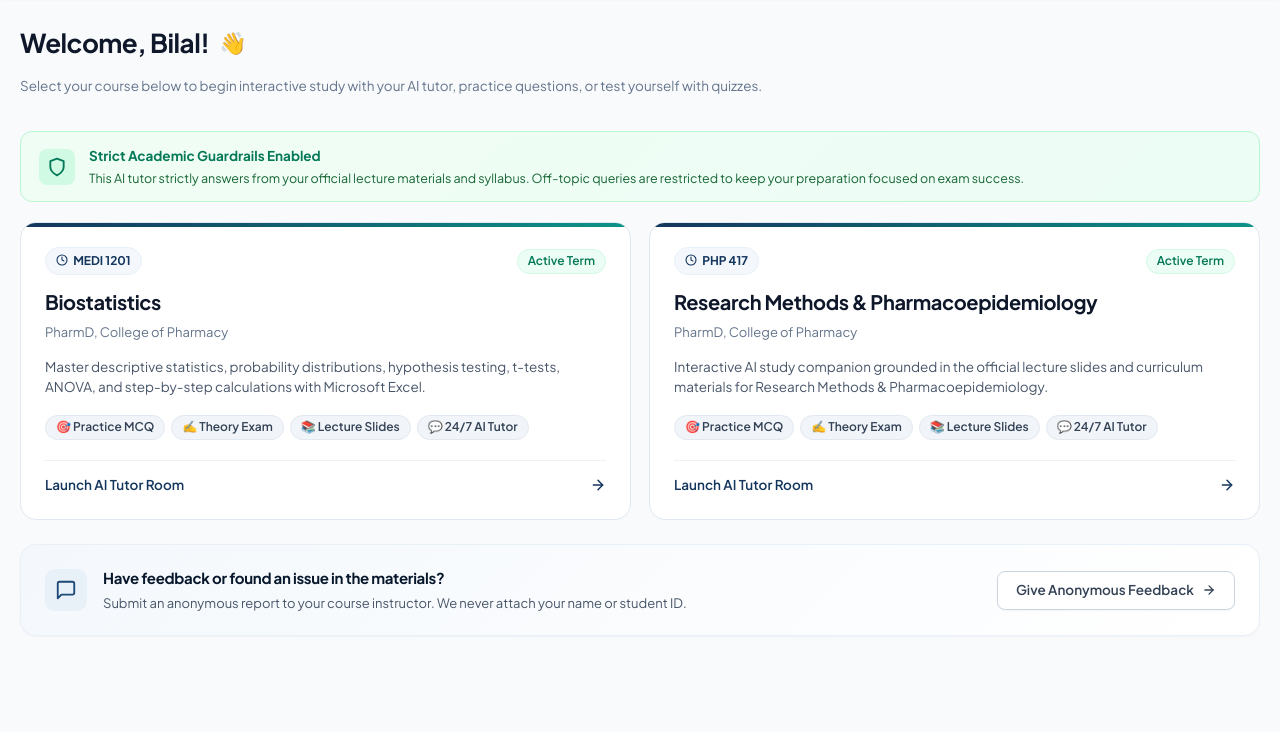
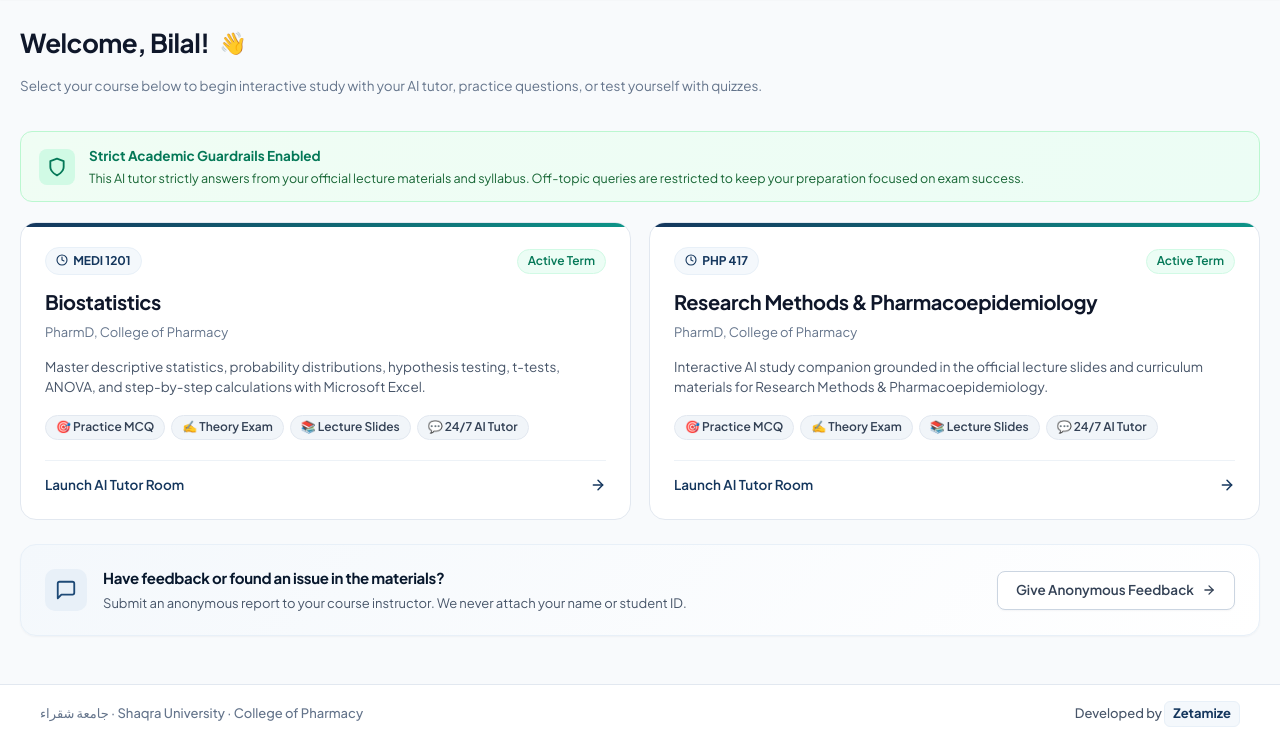
Before and after one commit to bilalaleem5/Shaqrauniversity, a Flask app: page /courses in a window 1280 px wide. Shown: the part 68-811 px from the top of the page. Before the commit the page ends 705 px from the top, so only its background shows below. Run offline with Flask 3, Linux system fonts and the light colour scheme; a user stored in the database is signed in; data comes from the database, SQL or seed files in the repository; both versions use the stored data as it was after the commit; data that the repository does not hold is empty; some libraries are stand-ins or nearby versions.

Commit message:
Add 'Developed by Zetamize' footer attribution with link to zetamize.com across all pages and landing page

```diff
--- a/static/style.css
+++ b/static/style.css
@@ -80,6 +80,12 @@ body {
   line-height: 1.5;
   -webkit-font-smoothing: antialiased;
   min-height: 100vh;
+  display: flex;
+  flex-direction: column;
+}
+
+.page-body {
+  flex: 1 0 auto;
 }
 
 /* Headings & Text */
@@ -2436,3 +2442,94 @@ textarea.big {
     justify-content: flex-end;
   }
 }
+
+/* ==========================================================================
+   Footer & Developer Attribution
+   ========================================================================== */
+.site-footer {
+  margin-top: auto;
+  border-top: 1px solid var(--border);
+  background: #ffffff;
+  padding: 16px 24px;
+  font-size: 13px;
+  color: var(--text-muted);
+}
+
+.site-footer-inner {
+  max-width: 1200px;
+  margin: 0 auto;
+  display: flex;
+  align-items: center;
+  justify-content: space-between;
+  gap: 16px;
+  flex-wrap: wrap;
+}
+
+.site-footer-copy {
+  display: flex;
+  align-items: center;
+  gap: 8px;
+  color: var(--slate-500);
+  font-weight: 500;
+}
+
+.site-footer-credit {
+  font-weight: 500;
+  color: var(--slate-600);
+}
+
+.site-footer .credit-link {
+  color: var(--navy-800);
+  font-weight: 700;
+  text-decoration: none;
+  transition: var(--transition);
+  padding: 2px 8px;
+  border-radius: var(--radius-xs);
+  background: var(--navy-50);
+  border: 1px solid var(--navy-100);
+  display: inline-flex;
+  align-items: center;
+}
+
+.site-footer .credit-link:hover {
+  color: #ffffff;
+  background: var(--navy-800);
+  border-color: var(--navy-800);
+}
+
+/* Landing Page Developer Credit */
+.landing-dev-credit {
+  margin-top: 28px;
+  text-align: center;
+  font-size: 13.5px;
+  color: #94a3b8;
+  font-weight: 500;
+}
+
+.landing-dev-credit a {
+  color: #38bdf8;
+  font-weight: 700;
+  text-decoration: none;
+  padding: 3px 10px;
+  border-radius: var(--radius-xs);
+  background: rgba(56, 189, 248, 0.1);
+  border: 1px solid rgba(56, 189, 248, 0.25);
+  transition: all 0.2s ease;
+  display: inline-flex;
+  align-items: center;
+}
+
+.landing-dev-credit a:hover {
+  background: #38bdf8;
+  color: #07172c;
+  box-shadow: 0 0 14px rgba(56, 189, 248, 0.45);
+}
+
+@media (max-width: 640px) {
+  .site-footer-inner {
+    flex-direction: column;
+    text-align: center;
+    justify-content: center;
+    gap: 8px;
+  }
+}
--- a/templates/base.html
+++ b/templates/base.html
@@ -48,6 +48,21 @@
   </div>
   {% endif %}
 
-  {% block body %}{% endblock %}
+  <main class="page-body">
+    {% block body %}{% endblock %}
+  </main>
+
+  {% block footer %}
+  <footer class="site-footer">
+    <div class="site-footer-inner">
+      <div class="site-footer-copy">
+        <span>جامعة شقراء &middot; Shaqra University &middot; College of Pharmacy</span>
+      </div>
+      <div class="site-footer-credit">
+        <span>Developed by <a href="https://zetamize.com" target="_blank" rel="noopener noreferrer" class="credit-link">Zetamize</a></span>
+      </div>
+    </div>
+  </footer>
+  {% endblock %}
 </body>
 </html>
```
Also changed, not shown: templates/landing.html (+7 -0 lines), data/tutor.db.
